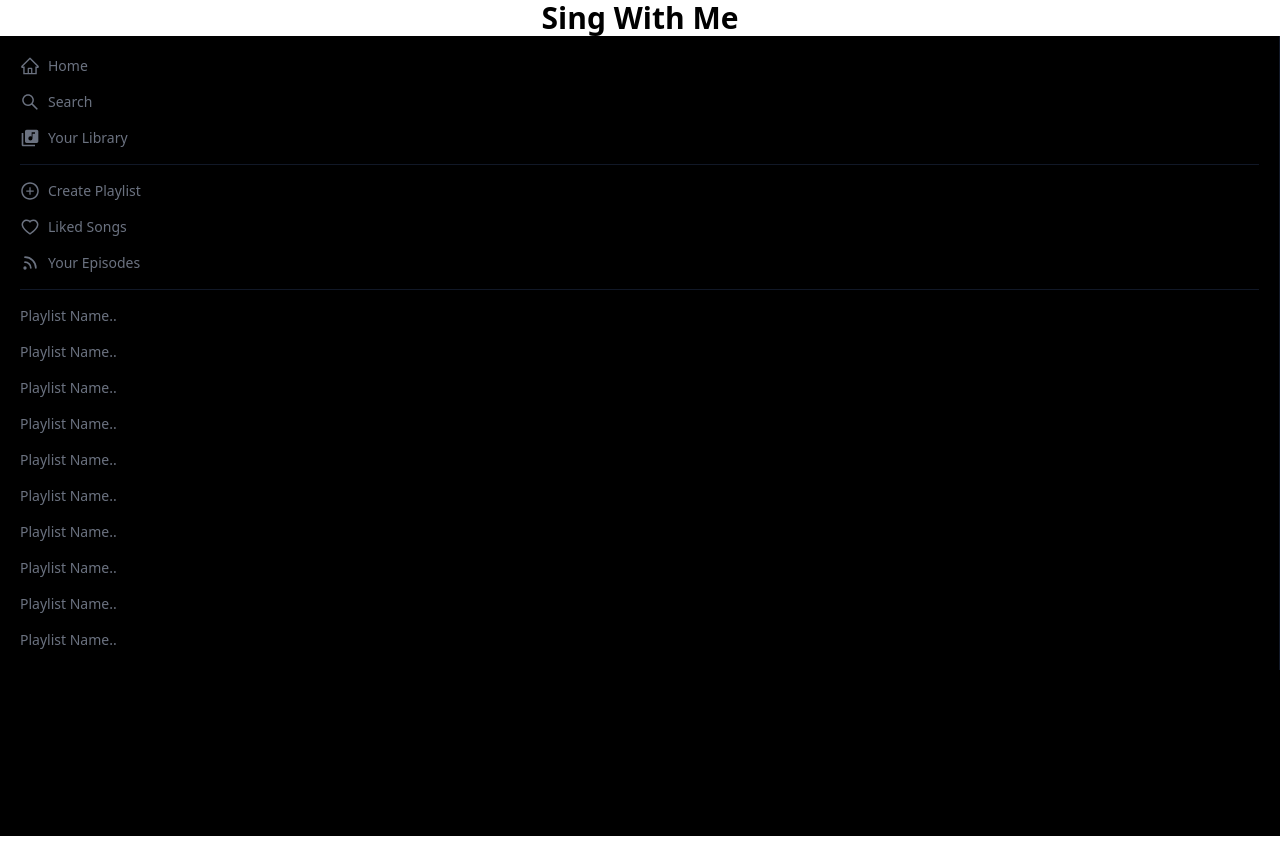
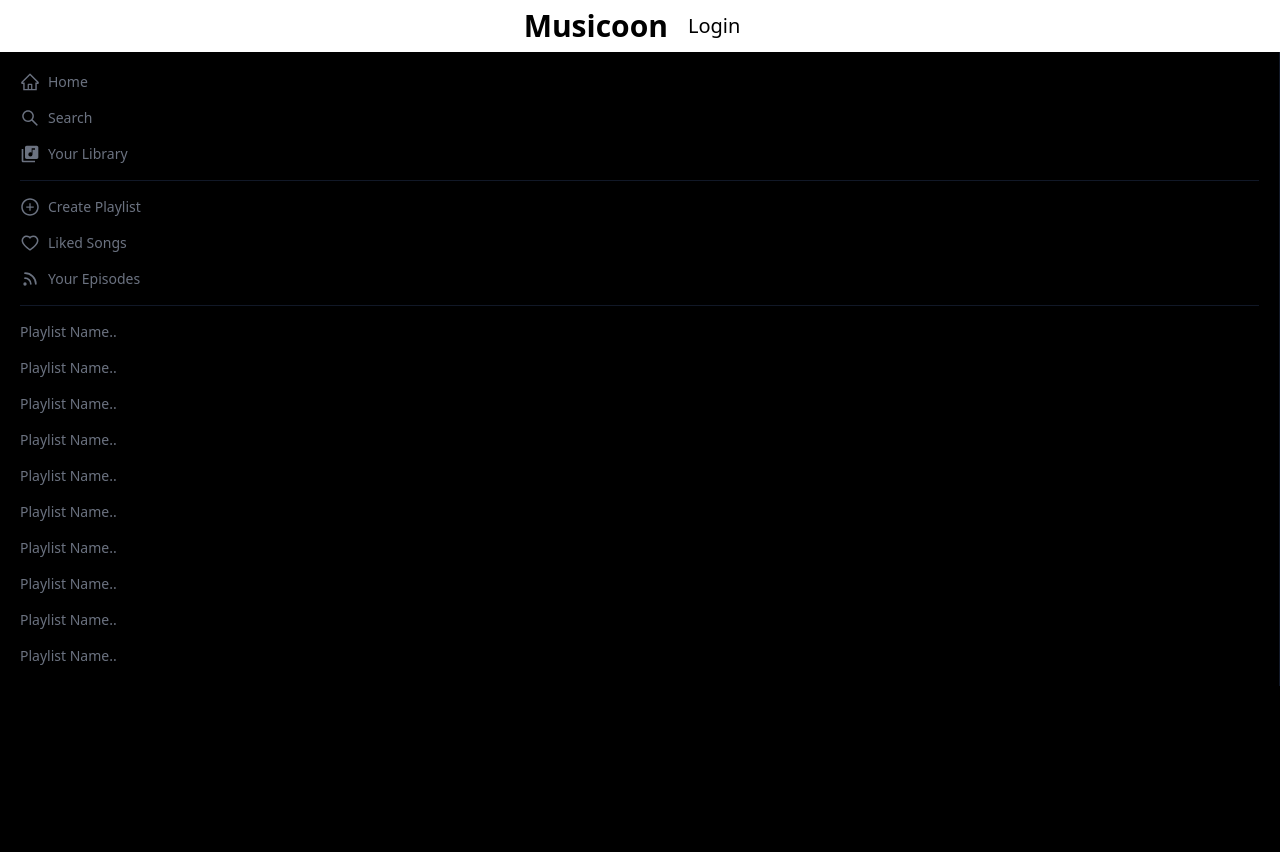
Before and after one commit to JubaStriker/Musicoon-client, a Next.js app: page / in a window 1280 px wide. Built offline with nearby package versions, Linux system fonts and the light colour scheme; no server answers.

Commit message:
google login done

```diff
--- a/pages/_app.tsx
+++ b/pages/_app.tsx
@@ -1,6 +1,11 @@
 import '@/styles/globals.css'
 import type { AppProps } from 'next/app'
+import { SessionProvider } from 'next-auth/react'
 
 export default function App({ Component, pageProps }: AppProps) {
-  return <Component {...pageProps} />
+  return (
+    <SessionProvider session={pageProps.session}>
+      <Component {...pageProps} />
+    </SessionProvider>
+  )
 }
--- a/pages/api/auth/[...nextauth].js
+++ b/pages/api/auth/[...nextauth].js
@@ -1,5 +1,6 @@
 import NextAuth from "next-auth"
 import SpotifyProvider from "next-auth/providers/spotify"
+import GoogleProvider from "next-auth/providers/google"
 import spotifyApi, { LOGIN_URL } from "../../../lib/spotify"
 
 
@@ -35,6 +36,10 @@ export const authOptions = {
             clientSecret: process.env.NEXT_PUBLIC_CLIENT_SECRET,
             authorization: LOGIN_URL
         }),
+        GoogleProvider({
+            clientId: process.env.GOOGLE_ID,
+            clientSecret: process.env.GOOGLE_SECRET
+        })
         // ...add more providers here
     ],
 
@@ -66,13 +71,14 @@ export const authOptions = {
             // Access token has expired, so we need to refresh it...
             console.log("ACCESS TOKEN HAS EXPIRED, REFRESHING....")
             return await refreshAccessToken(token)
+        },
 
+        async session({ session, token }) {
+            session.user.accessToken = token.accessToken;
+            session.user.refreshToken = token.refreshToken;
+            session.user.username = token.username;
 
-
-
-
-
-
+            return session;
         }
     }
 }
--- a/pages/index.tsx
+++ b/pages/index.tsx
@@ -1,8 +1,17 @@
+import Link from 'next/dist/client/link'
 import Head from 'next/head'
 import Sidebar from '../components/Sidebar'
+import { useSession, signOut } from "next-auth/react"
+
+
 export default function Home() {
-  return (
-    <>
+
+  const { data: session } = useSession()
+  const handleSignOut = () => {
+    signOut()
+  }
+
+  return <>
     <Head>
       <title>Musicoon</title>
       <meta name="description" content="Generated by create next app" />
@@ -10,12 +19,28 @@ export default function Home() {
       <link rel="icon" href="/favicon.ico" />
     </Head>
 
+    <div className='flex justify-center items-center py-2'>
       <h1 className="text-3xl font-bold  text-center">
-        Sing With Me
+        Musicoon
       </h1>
+      {session ?
+        <div>
+          <p onClick={handleSignOut} className='text-xl text-right ml-5'>Sign out</p>
+        </div> :
+        <div>
+          <Link href={"/login"}><p className='text-xl text-right ml-5'>Login</p></Link >
+        </div>}
+
+      <div className='ml-4'>
+        {/* {session?.user.name} */}
+      </div>
+
+
+    </div>
     <main className='bg-black h-screen'>
       <Sidebar></Sidebar>
     </main>
   </>
-  )
+
+
 }
--- a/pages/login.js
+++ b/pages/login.js
@@ -1,10 +1,35 @@
+import { getProviders, signIn, useSession, signOut } from "next-auth/react"
 
-const login = () => {
+const login = ({ providers }) => {
+
+    async function handleGoogleSignIn() {
+        signIn('google', { callbackUrl: "http://localhost:3000" })
+    }
     return (
         <div>
-            <h1>This is Login page</h1>
+            <img className="w-52 mb-5" src="https://upload.wikimedia.org/wikipedia/commons/thumb/1/19/Spotify_logo_without_text.svg/1024px-Spotify_logo_without_text.svg.png" alt="logo" />
+
+            {Object.values(providers).map((provider) =>
+                <div key={provider.name}>
+                    <button>Login with {provider.name}</button>
+                </div>
+            )}
+
+            <div>
+                <button onClick={handleGoogleSignIn} className="btn"> Sign in with google</button>
+            </div>
         </div>
     );
 };
 
 export default login;
+
+export async function getServerSideProps() {
+    const providers = await getProviders();
+
+    return {
+        props: {
+            providers
+        }
+    }
+}
```
Lines whose indentation alone changed are shown as unchanged.
